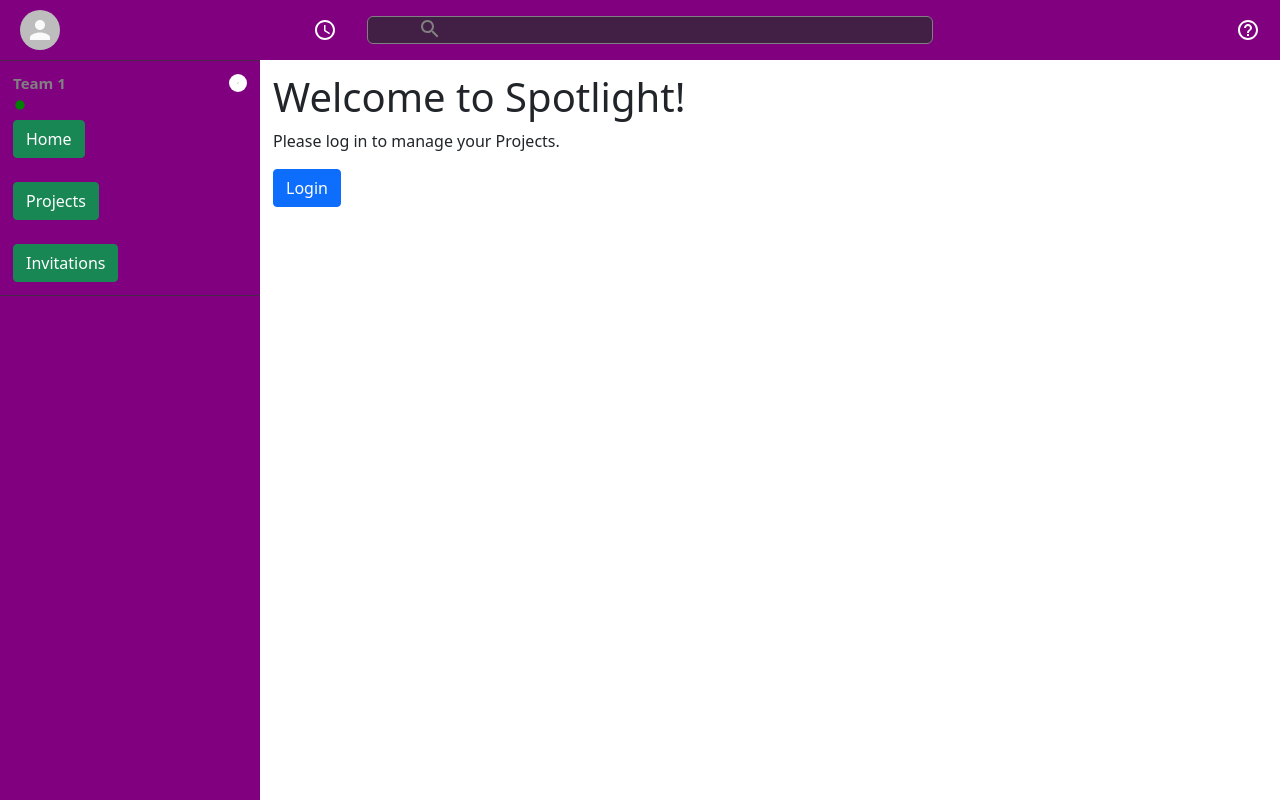
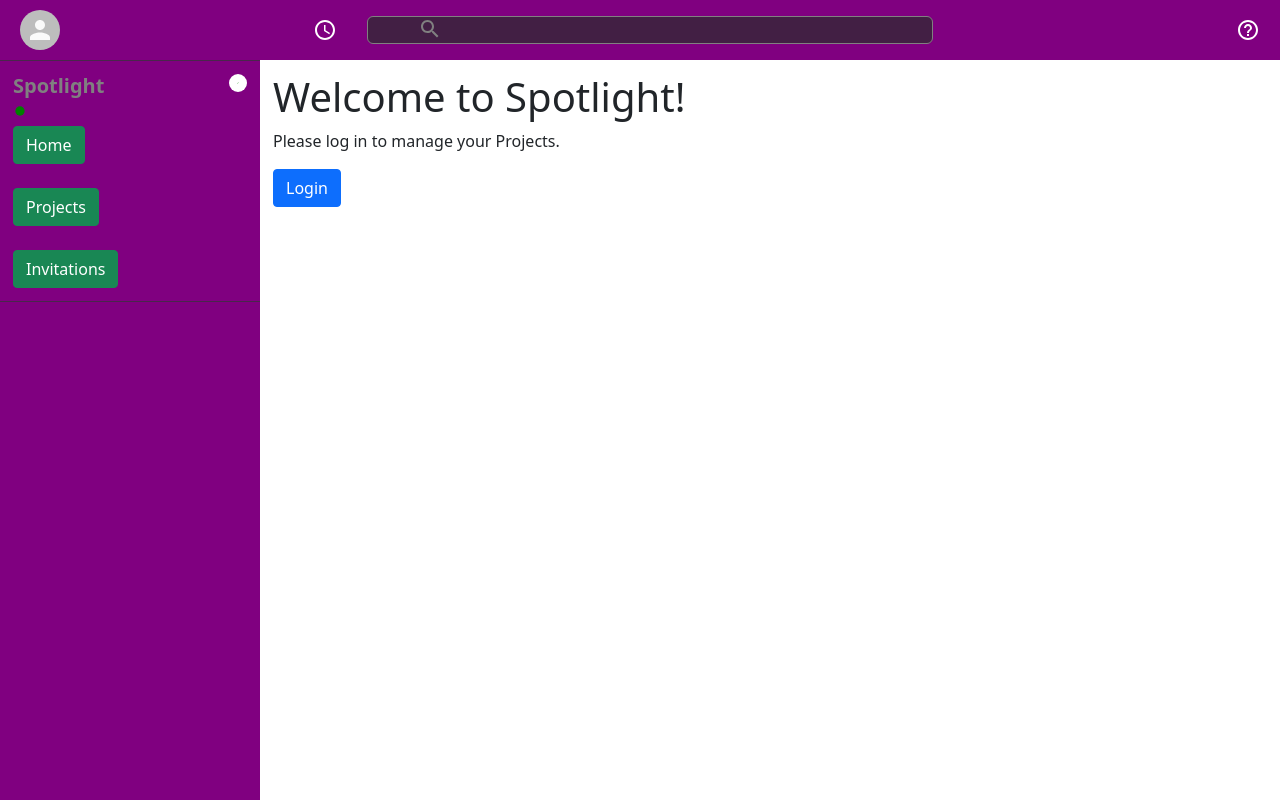
Before and after one commit to alex-cormier/BU-CS473-Team1, a React (Create React App) app in the folder frontend/: page / in a window 1280 px wide. Built offline with nearby package versions, Linux system fonts and the light colour scheme; no server answers.

Commit message:
final UI changes

```diff
--- a/frontend/src/ZachsComponents/Header.js
+++ b/frontend/src/ZachsComponents/Header.js
@@ -12,7 +12,7 @@ function Header() {
     <HeaderContainer>
      <HeaderLeft>
        <HeaderAvatar/>
-       <LogedinUser />
+       <UserContainer><LogedinUser /></UserContainer>
        <AccessTimeIcon />
 
      </HeaderLeft>
@@ -32,6 +32,10 @@ function Header() {
 }
 
 export default Header;
+
+const UserContainer = styled.div`
+padding: 5px;
+`
 
 const HeaderContainer = styled.div`
 display: flex;
--- a/frontend/src/ZachsComponents/Sidebar.js
+++ b/frontend/src/ZachsComponents/Sidebar.js
@@ -18,7 +18,7 @@ function Sidebar() {
         <SidebarContainer>
             <SidebarHeader>
                 <SidebarInfo>
-                    <h2>Team 1</h2>
+                    <h2>Spotlight</h2>
                     <h3>
                         <FiberManualRecordIcon />
                          <LogedinUser />
@@ -76,14 +76,14 @@ const SidebarInfo = styled.div`
     flex: 1;
 
         > h2 {
-            font-size: 15px;
+            font-size: 20px;
             font-weight: 900;
             margin-bottom: 5px;
             color: gray;
         }
         > h3{
             display: flex;
-            font-size: 10px;
+            font-size: 17px;
             font-weight: 400;
             align-items: center;
         }
```
